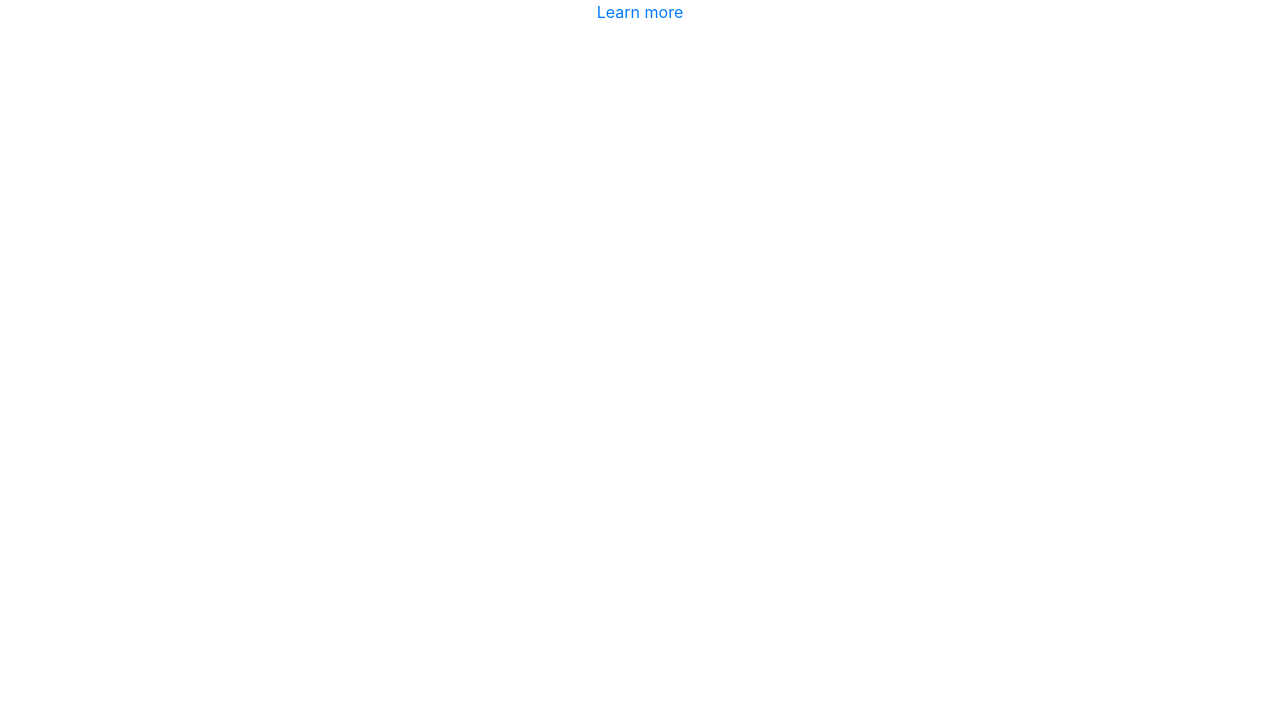
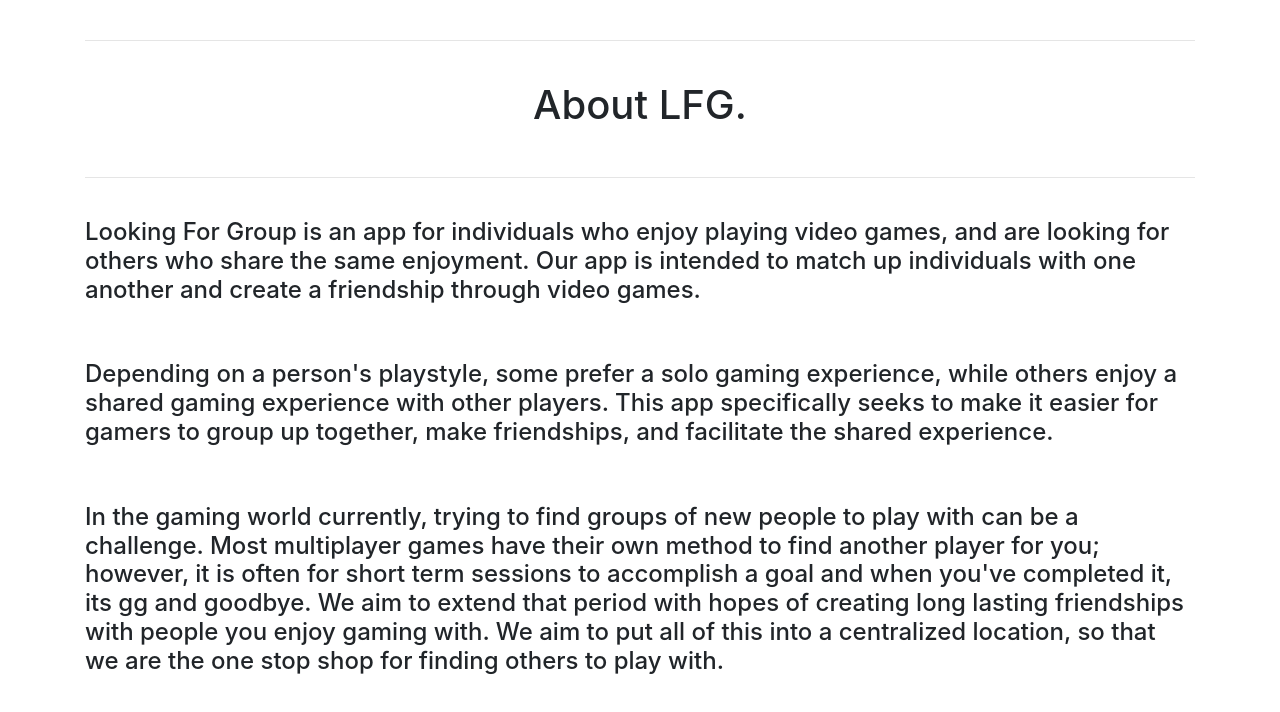
Before and after one commit to clmitchell630/looking-for-group, a React (Create React App) app in the folder client/: page / in a window 1280 px wide. Shown: the top 712 px of the page. Built offline with nearby package versions, Linux system fonts and the light colour scheme.

Commit message:
ignore and discard all changes except about.js

```diff
--- a/client/src/App.css
+++ b/client/src/App.css
@@ -28,3 +28,7 @@
 #lmone {
   transform: translateX(-65px);
 }
+
+#Aboutlfg {
+  text-align: center;
+}
--- a/client/src/App.js
+++ b/client/src/App.js
@@ -1,16 +1,10 @@
 import React from 'react';
 import logo from './logo.svg';
 import './App.css';
+import About from "../src/pages/about"
 
 function App() {
-  return (
-    <div className="App">
-      <a id="lmone" href="">Learn more</a>
-      <div>
-      <button type="button" id="btnone" class="btn btn-light">Back</button>
-      </div>
-    </div>
-  );
+  return <About />
 }
 
 export default App;
--- a/client/src/pages/about.js
+++ b/client/src/pages/about.js
@@ -0,0 +1,32 @@
+import React from "react";
+import "../App.css";
+
+function About() {
+    return(
+        <div className="About">
+            <div className="container">
+            <br></br>
+            <hr></hr>
+            <br></br>
+            <h1 id="Aboutlfg">About LFG.</h1>
+            <br></br>
+            <hr></hr>
+            <br></br>
+            <h4>Looking For Group is an app for individuals who enjoy playing video games, and are looking for others who share the same enjoyment.
+                Our app is intended to match up individuals with one another and create a friendship through video games.</h4>
+                <br></br>
+                <br></br>
+                <h4>Depending on a person's playstyle, some prefer a solo gaming experience, while others enjoy a shared gaming experience with other players.
+                    This app specifically seeks to make it easier for gamers to group up together, make friendships, and facilitate the shared experience.</h4>
+                    <br></br>
+                    <br></br>
+                    <h4>In the gaming world currently, trying to find groups of new people to play with can be a challenge. Most multiplayer games have their own method to find another player for you; however, it is often for short term sessions to accomplish a goal and when you've completed it, its gg and goodbye.
+                        We aim to extend that period with hopes of creating long lasting friendships with people you enjoy gaming with.
+                        We aim to put all of this into a centralized location, so that we are the one stop shop for finding others to play with.
+                    </h4>
+                </div>
+           </div>
+    );
+}
+
+export default About;
```
Also changed, not shown: client/src/pages/signup.js (+11 -0 lines).
